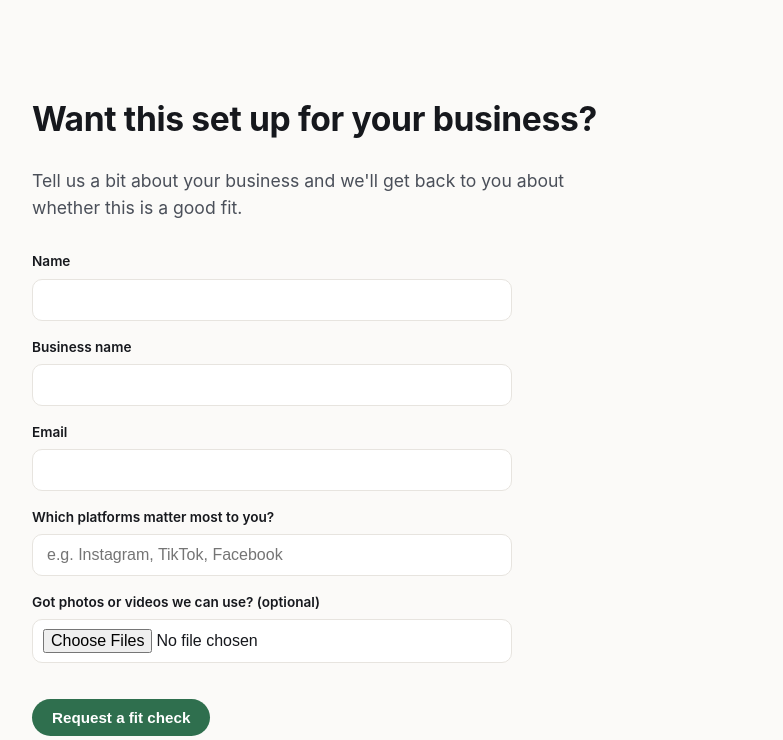
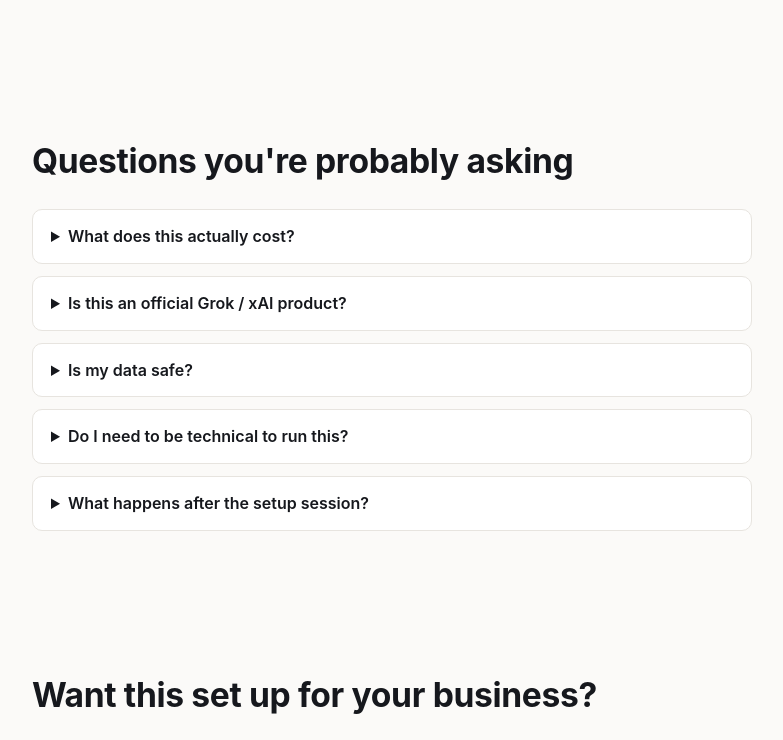
Before and after one commit to tsviljoen-bot/loopwork-landing, a plain HTML site: page index.html in a window 1280 px wide. Shown: the part 2759-3499 px from the top of the page, without its empty margins (112-895 px from the left). Drawn offline with Linux system fonts and the light colour scheme.

Commit message:
Add FAQ, trust note, and a lower-friction contact option
Addresses the likely silent drop-off points for a brand-new, unproven
service: an FAQ covering cost, official-affiliation, data safety, and
what happens after setup; an explicit "we never see or store your
accounting data" note on the financial-visibility card; and a lighter
mailto fallback beside the full lead form for visitors not ready to
commit to it. Pricing and contact address are placeholders pending real
values.

Co-Authored-By: Claude Sonnet 5 <noreply@anthropic.com>

```diff
--- a/index.html
+++ b/index.html
@@ -58,6 +58,7 @@
       <div class="step">
         <h3>Financial visibility</h3>
         <p>Connected to your accounting platform (Xero, QuickBooks, Sage) read-only. Ask it plain questions — cash flow, who owes you, what you're making this month — instead of digging through a spreadsheet.</p>
+        <p class="trust-note">We never see or store your accounting data ourselves — it's your own account, connected read-only, end to end.</p>
       </div>
     </div>
   </div>
@@ -115,6 +116,34 @@
   </div>
 </section>
 
+<section class="faq">
+  <div class="wrap">
+    <h2>Questions you're probably asking</h2>
+    <div class="faq-list">
+      <details>
+        <summary>What does this actually cost?</summary>
+        <p>[TODO: add real pricing here — e.g. "once-off setup from RX,XXX, optional monthly support from RXXX"]. No hidden ongoing fee unless you choose an ongoing support plan.</p>
+      </details>
+      <details>
+        <summary>Is this an official Grok / xAI product?</summary>
+        <p>No. Loopwork is an independent setup service. We configure AI assistants (including ones built on Grok) on your own accounts — we're not Grok, xAI, or any platform we connect you to, and none of them endorse us.</p>
+      </details>
+      <details>
+        <summary>Is my data safe?</summary>
+        <p>Every account stays yours — social logins, accounting platform, the AI assistant itself. We don't hold your passwords or store your data ourselves. For the financial-visibility service specifically, every connection is set up read-only by default, so the assistant can see your numbers but can't change anything in your books.</p>
+      </details>
+      <details>
+        <summary>Do I need to be technical to run this?</summary>
+        <p>No. Once it's set up, using it is just chatting with it in plain language — the technical setup is the part we do with you.</p>
+      </details>
+      <details>
+        <summary>What happens after the setup session?</summary>
+        <p>It's yours to run. We're not in the loop day-to-day unless you want an ongoing support plan for maintenance, troubleshooting, or re-training it as your business changes.</p>
+      </details>
+    </div>
+  </div>
+</section>
+
 <section class="contact" id="contact">
   <div class="wrap">
     <h2>Want this set up for your business?</h2>
@@ -140,6 +169,7 @@
     </form>
     <p id="upload-status" class="form-note" hidden></p>
     <p id="form-note" class="form-note" hidden>Thanks — we'll be in touch shortly.</p>
+    <p class="lighter-cta">Not ready for all that? <a href="mailto:hello@loopwork.example">Just ask us a question</a> instead.</p>
   </div>
 </section>
 
--- a/styles.css
+++ b/styles.css
@@ -165,6 +165,36 @@ section { padding: 72px 0; }
 .media-preview .file-error { color: #b4392b; font-weight: 600; }
 .form-note { margin-top: 14px; font-weight: 600; color: var(--accent); }
 
+.trust-note {
+  font-size: 0.85rem;
+  color: var(--accent);
+  font-weight: 600;
+  margin: 10px 0 0;
+}
+
+.faq-list {
+  display: grid;
+  gap: 12px;
+  max-width: 720px;
+}
+.faq-list details {
+  border: 1px solid var(--line);
+  border-radius: 10px;
+  padding: 14px 18px;
+  background: var(--paper-raised);
+}
+.faq-list summary {
+  font-weight: 600;
+  cursor: pointer;
+}
+.faq-list p { margin: 10px 0 0; }
+
+.lighter-cta {
+  margin-top: 16px;
+  font-size: 0.95rem;
+}
+.lighter-cta a { color: var(--accent); font-weight: 600; }
+
 .site-footer {
   border-top: 1px solid var(--line);
   padding: 32px 0;
```
Also changed, not shown: 1 other file.
